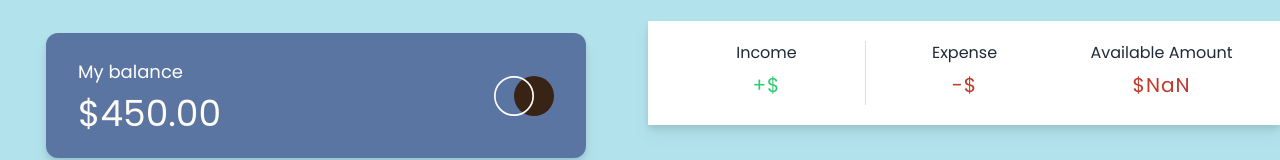
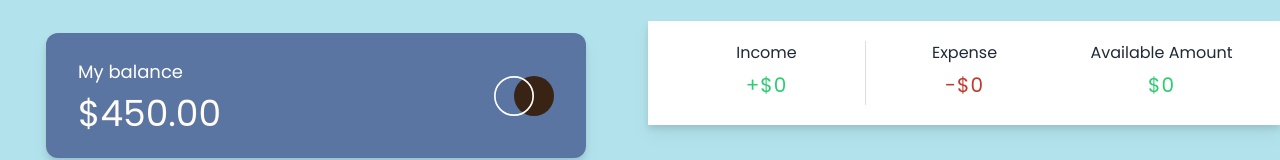
Before and after one commit to touhid-hossain/demo-expense-tracker, a React (Create React App) app in the folder client/: page / in a window 1280 px wide. Shown: the part 183-343 px from the top of the page. Built offline with nearby package versions, Linux system fonts and the light colour scheme.

Commit message:
Income and Expense Check done  before adding

```diff
--- a/client/src/Reducer/expenseReducer.js
+++ b/client/src/Reducer/expenseReducer.js
@@ -18,22 +18,78 @@ const expenseReducer = (state, action) => {
       const createTransctions = () => {
         const workingTransctions = [...state.transactions];
         const transactionDate = new Date().getDate();
+        const { type, amount } = action.payload;
         const findIndex = workingTransctions.findIndex(
           (t) => t.transactionDate === transactionDate
         );
 
         if (findIndex < 0) {
+          if (type === "Expense") {
+            alert(
+              "You have no income yet now! So, add income first then expense!!"
+            );
+            return workingTransctions;
+          } else {
             workingTransctions.push({
               transactionDate,
               transactionLists: [
                 { ...action.payload, id: Math.floor(Math.random() * 100000) },
               ],
             });
+          }
         } else {
-          workingTransctions[findIndex].transactionLists.push({
+          // transactionlists array
+          const transactionListArr =
+            workingTransctions[findIndex].transactionLists;
+
+          if (type === "Expense") {
+            // Find out total Income
+            const totalIncome = transactionListArr.reduce((t, l) => {
+              if (l.type === "Income") {
+                return t + parseInt(l.amount);
+              }
+              return t;
+            }, 0);
+
+            const expenseIndex = transactionListArr.findIndex(
+              (l) => l.type === "Expense"
+            );
+
+            if (expenseIndex < 0) {
+              const { amount } = action.payload;
+              if (totalIncome < parseInt(amount)) {
+                alert("You have not enough income for expense more");
+                return workingTransctions;
+              } else {
+                transactionListArr.push({
                   ...action.payload,
                   id: Math.floor(Math.random() * 100000),
                 });
+              }
+            } else {
+              // Means have expense tranction in our list
+              const totalExpense = transactionListArr.reduce((t, l) => {
+                if (l.type === "Expense") {
+                  return t + parseInt(l.amount);
+                }
+                return t;
+              }, 0);
+              if (totalExpense + parseInt(amount) > totalIncome) {
+                alert("You have not enough income for expense more");
+                return workingTransctions;
+              } else {
+                transactionListArr.push({
+                  ...action.payload,
+                  id: Math.floor(Math.random() * 100000),
+                });
+              }
+            }
+          } else {
+            transactionListArr.push({
+              ...action.payload,
+              id: Math.floor(Math.random() * 100000),
+            });
+          }
         }
 
         return workingTransctions;
--- a/client/src/components/History.jsx
+++ b/client/src/components/History.jsx
@@ -1,3 +1,4 @@
+import { useContext } from "react";
 import "../components/History.css";
 import { useExpense } from "../context/expenseContext";
 import TransactionItem from "./TransactionItem";
--- a/client/src/components/IncomeExpense.jsx
+++ b/client/src/components/IncomeExpense.jsx
@@ -41,7 +41,7 @@ const IncomeExpense = () => {
       </div>
       <div>
         <h4>Available Amount</h4>
-        <p id="money-minus" className="money minus">
+        <p id="money-minus" className="money plus">
           ${getAvailableAmount()}
         </p>
       </div>
--- a/client/src/context/expenseContext.js
+++ b/client/src/context/expenseContext.js
@@ -20,6 +20,7 @@ const ExpenseProvider = ({ children }) => {
 
   //  function for calculate both income and expense
   const calculateTransactionAmount = (amountType) => {
+    if (transactions.length === 0) return 0;
     return transactions.map((transaction) => {
       const { transactionLists } = transaction;
       // We will use array.reduce function for calculate our income.
@@ -34,10 +35,10 @@ const ExpenseProvider = ({ children }) => {
 
   // function for get balanced amount
   const getAvailableAmount = () => {
-    return (
-      calculateTransactionAmount("Income") -
-      calculateTransactionAmount("Expense")
-    );
+    const income = calculateTransactionAmount("Income");
+    const expense = calculateTransactionAmount("Expense");
+
+    return income - expense;
   };
 
   // functions for dispatch actions
```
Lines whose indentation alone changed are shown as unchanged.
